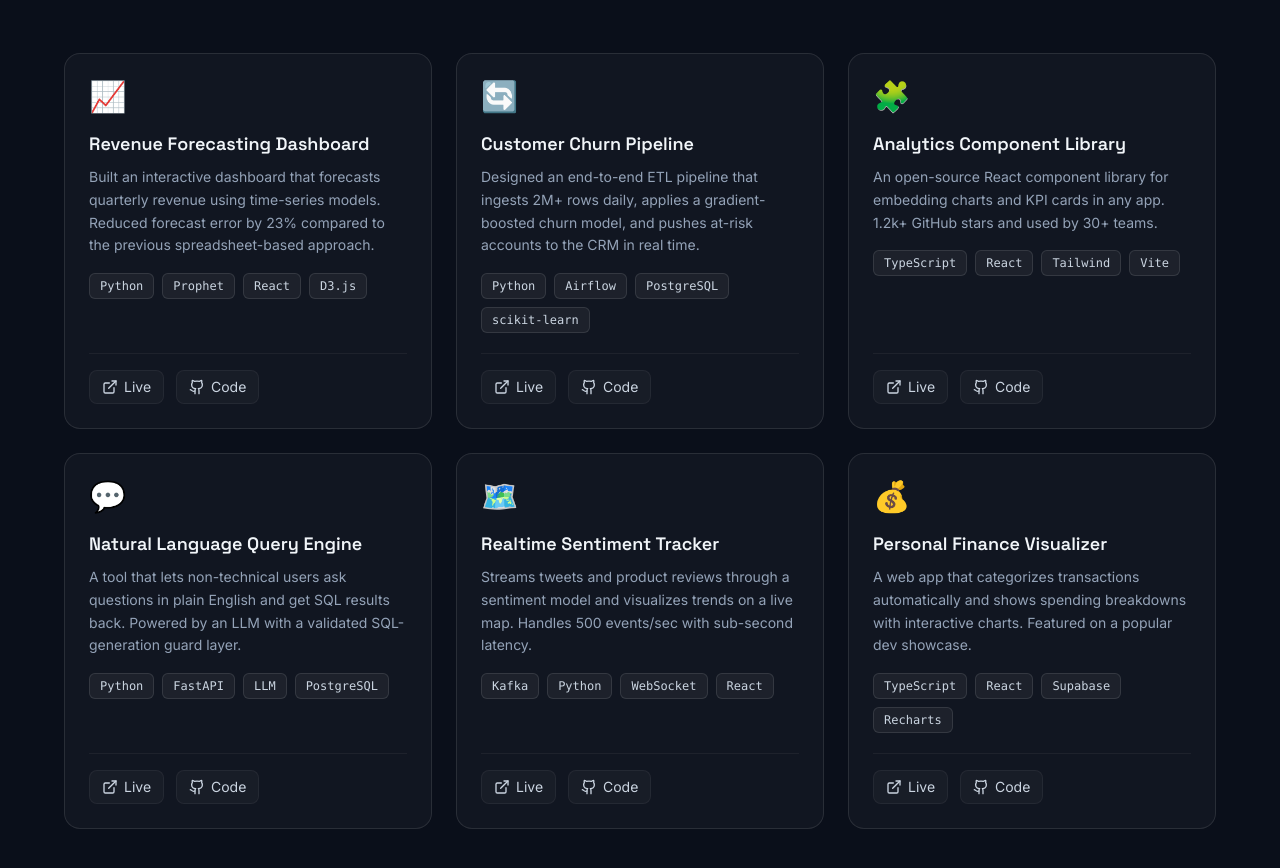
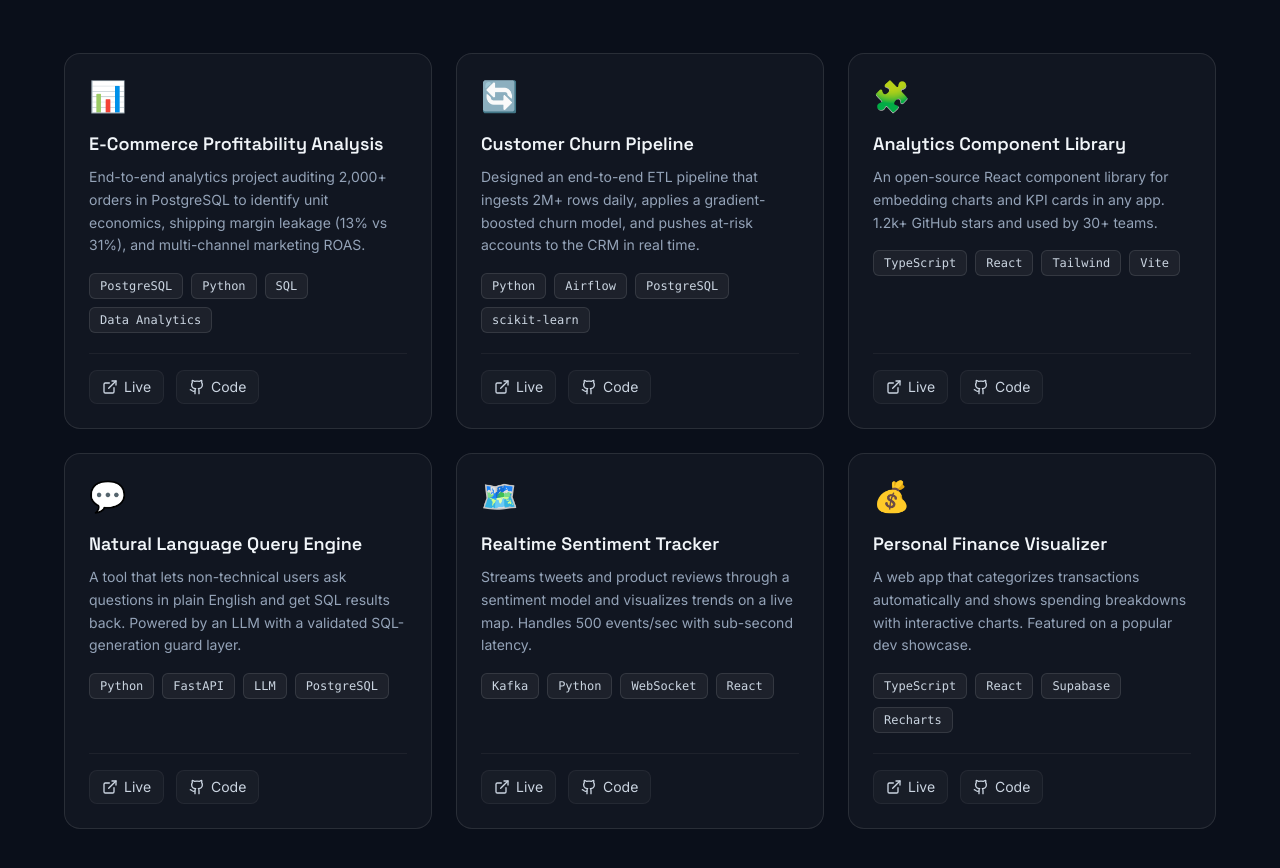
Before and after one commit to otabek11haydarov/Portfolio, a React (Vite) app: page / in a window 1280 px wide. Shown: the part 2668-3536 px from the top of the page. Built offline with nearby package versions, Linux system fonts and the light colour scheme; no server answers.

Commit message:
feat(projects): add E-Commerce Profitability Analysis to selected work

```diff
--- a/src/data/portfolio.ts
+++ b/src/data/portfolio.ts
@@ -53,13 +53,13 @@ export const skills: Skill[] = [
 
 export const projects: Project[] = [
   {
-    title: 'Revenue Forecasting Dashboard',
+    title: 'E-Commerce Profitability Analysis',
     description:
-      'Built an interactive dashboard that forecasts quarterly revenue using time-series models. Reduced forecast error by 23% compared to the previous spreadsheet-based approach.',
-    tags: ['Python', 'Prophet', 'React', 'D3.js'],
-    link: 'https://haydarov-portfolio.vercel.app',
-    repo: 'https://github.com/otabek11haydarov/Portfolio',
-    emoji: '📈',
+      'End-to-end analytics project auditing 2,000+ orders in PostgreSQL to identify unit economics, shipping margin leakage (13% vs 31%), and multi-channel marketing ROAS.',
+    tags: ['PostgreSQL', 'Python', 'SQL', 'Data Analytics'],
+    link: 'https://github.com/otabek11haydarov/E-Commerce-Profitability-Analysis',
+    repo: 'https://github.com/otabek11haydarov/E-Commerce-Profitability-Analysis',
+    emoji: '📊',
   },
   {
     title: 'Customer Churn Pipeline',
```
